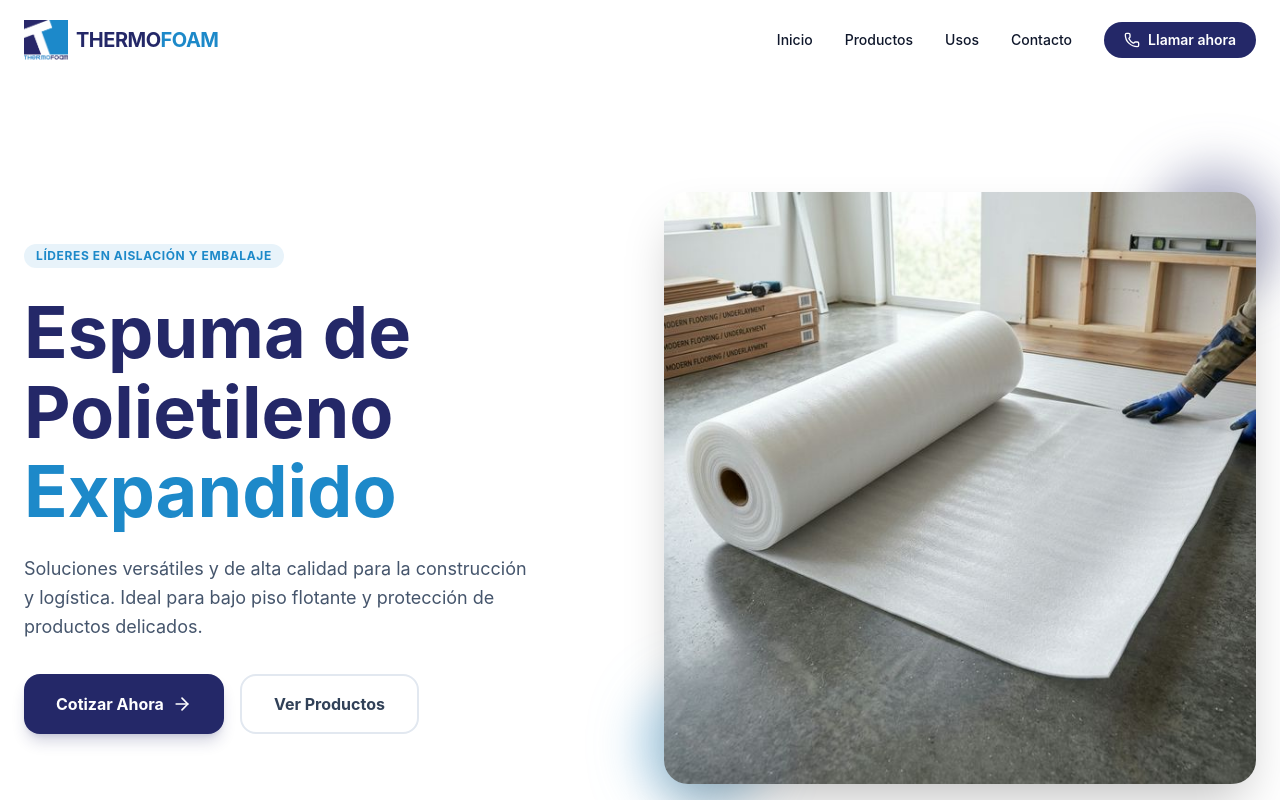
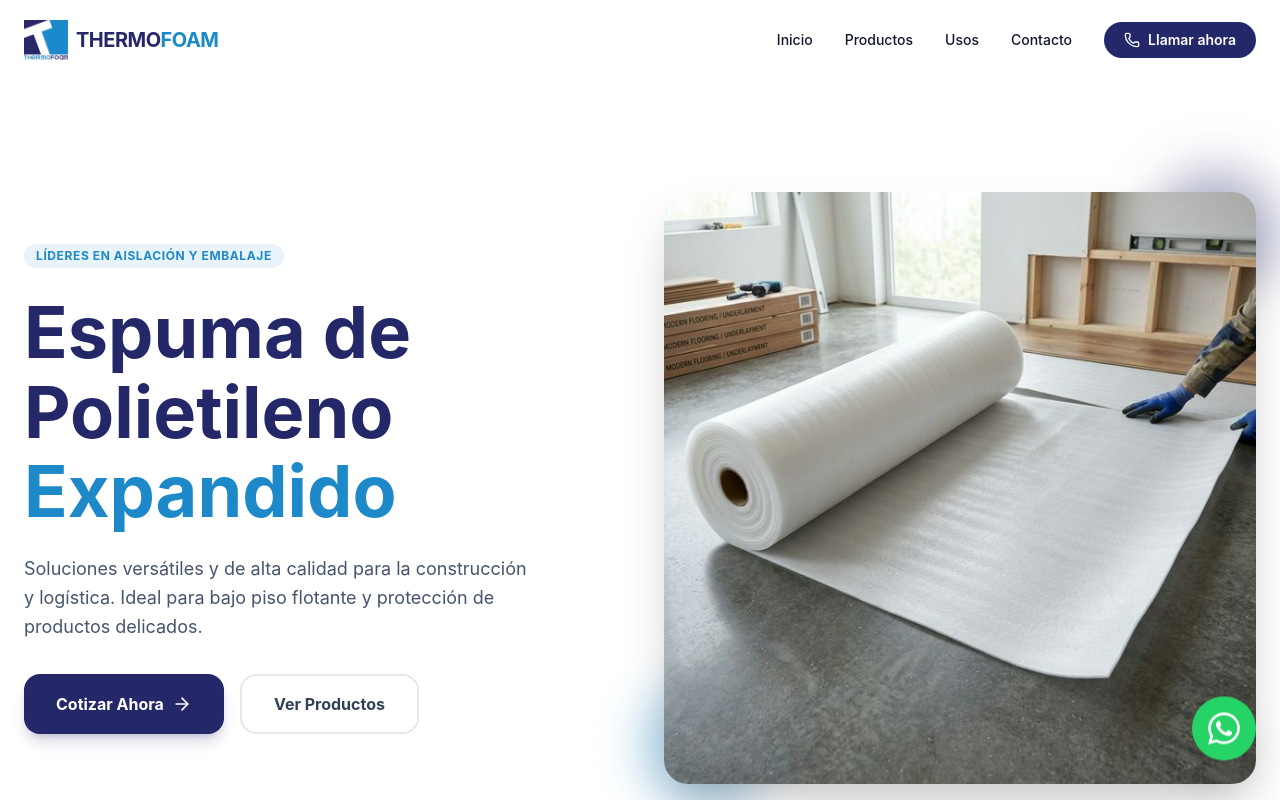
Before and after one commit to geneticpencil/ThermoFoam, a React (Vite) app: page / in a window 1280 px wide. Shown: the top 800 px of the page. Built offline with nearby package versions, Linux system fonts and the light colour scheme.

Commit message:
feat: Add WhatsApp floating button and SEO tags

```diff
--- a/index.html
+++ b/index.html
@@ -3,7 +3,22 @@
   <head>
     <meta charset="UTF-8" />
     <meta name="viewport" content="width=device-width, initial-scale=1.0" />
-    <title>Plásticos Thermofoam</title>
+    <title>Plásticos Thermofoam - Espuma de Polietileno Expandido</title>
+    <meta name="description" content="Especialistas en Espuma de Polietileno Expandido en Lampa. Soluciones versátiles y de alta calidad para aislación y embalaje." />
+
+    <!-- Open Graph / Redes Sociales -->
+    <meta property="og:type" content="website" />
+    <meta property="og:url" content="https://thermofoam.cl/" />
+    <meta property="og:title" content="Plásticos Thermofoam" />
+    <meta property="og:description" content="Líderes en aislación térmica, acústica y embalaje protector en la Región Metropolitana." />
+    <meta property="og:image" content="https://thermofoam.cl/images/hero.png" />
+
+    <!-- Twitter -->
+    <meta property="twitter:card" content="summary_large_image" />
+    <meta property="twitter:url" content="https://thermofoam.cl/" />
+    <meta property="twitter:title" content="Plásticos Thermofoam" />
+    <meta property="twitter:description" content="Líderes en aislación y embalaje protector en Lampa, RM." />
+    <meta property="twitter:image" content="https://thermofoam.cl/images/hero.png" />
   </head>
   <body>
     <div id="root"></div>
--- a/src/App.tsx
+++ b/src/App.tsx
@@ -490,6 +490,25 @@
 
         </div>
       </footer>
+
+      {/* WhatsApp Floating Button */}
+      <a
+        href="https://wa.me/56975697974?text=Hola,%20quisiera%20cotizar%20sus%20productos%20ThermoFoam."
+        target="_blank"
+        rel="noopener noreferrer"
+        className="fixed bottom-6 right-6 z-50 bg-[#25D366] text-white p-4 rounded-full shadow-2xl hover:scale-110 transition-transform flex items-center justify-center animate-[bounce_3s_infinite]"
+        aria-label="Contactar por WhatsApp"
+      >
+        <svg
+          xmlns="http://www.w3.org/2000/svg"
+          width="32"
+          height="32"
+          viewBox="0 0 24 24"
+          fill="currentColor"
+        >
+          <path d="M17.472 14.382c-.297-.149-1.758-.867-2.03-.967-.273-.099-.471-.148-.67.15-.197.297-.767.966-.94 1.164-.173.199-.347.223-.644.075-.297-.15-1.255-.463-2.39-1.475-.888-.788-1.489-1.761-1.662-2.062-.173-.297-.018-.458.13-.606.134-.133-.298-.347.446-.52.149-.174.198-.298.298-.497.099-.198.05-.371-.025-.52-.075-.149-.669-1.612-.916-2.207-.242-.579-.487-.5-.669-.51-.173-.008-.371-.01-.57-.01-.198 0-.52.074-.792.372-.272.297-1.04 1.016-1.04 2.479 0 1.462 1.065 2.875 1.213 3.074.149.198 2.096 3.2 5.077 4.487.709.306 1.262.489 1.694.625.712.227 1.36.195 1.871.118.571-.085 1.758-.719 2.006-1.413.248-.694.248-1.289.173-1.413-.074-.124-.272-.198-.57-.347m-5.421 7.403h-.004a9.87 9.87 0 01-5.031-1.378l-.361-.214-3.741.982.998-3.648-.235-.374a9.86 9.86 0 01-1.51-5.26c.001-5.45 4.436-9.884 9.888-9.884 2.64 0 5.122 1.03 6.988 2.898a9.825 9.825 0 012.893 6.994c-.003 5.45-4.437 9.884-9.885 9.884m8.413-18.297A11.815 11.815 0 0012.05 0C5.495 0 .16 5.335.157 11.892c0 2.096.547 4.142 1.588 5.945L.057 24l6.305-1.654a11.882 11.882 0 005.683 1.448h.005c6.554 0 11.89-5.335 11.893-11.893a11.821 11.821 0 00-3.48-8.413Z"/>
+        </svg>
+      </a>
     </div>
   );
 }
```
